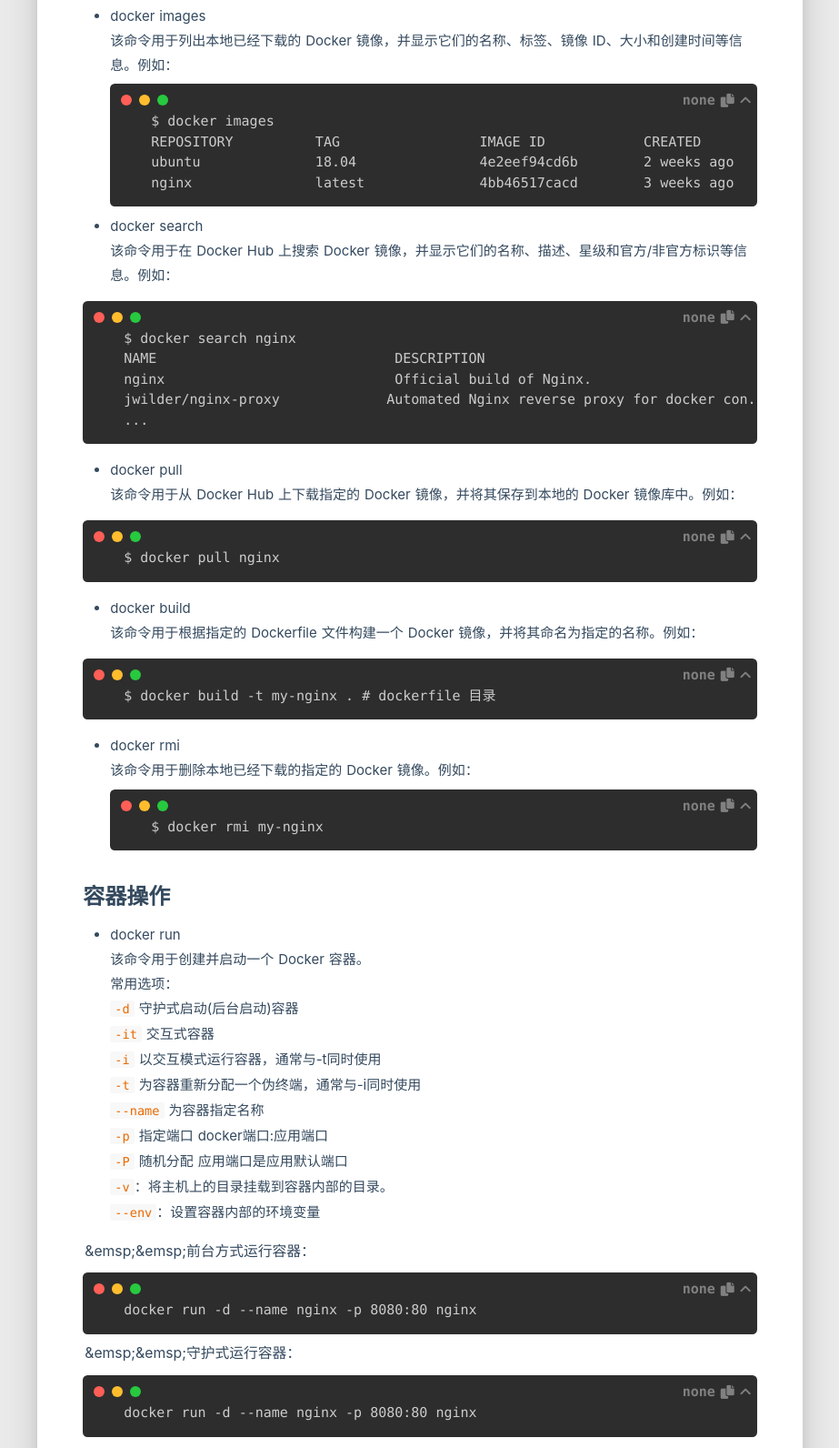
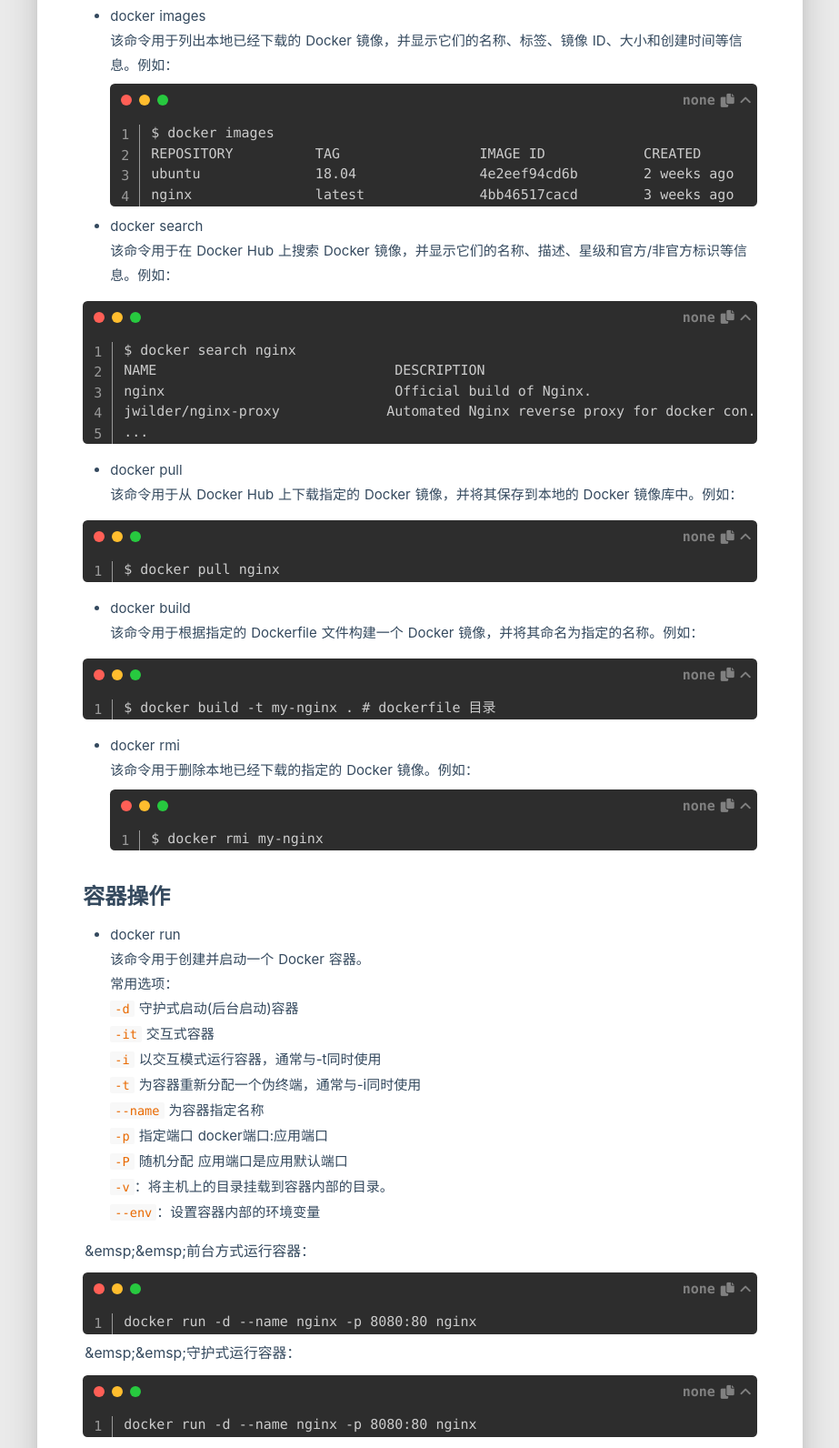
Before and after one commit to SKT-Faker819/.github.io, a plain HTML site: page 2023/06/18/Docker指南/index.html in a window 1280 px wide. Shown: the part 2360-3952 px from the top of the page at 91% size, without its empty margins (34-957 px from the left). Drawn offline with Linux system fonts and the light colour scheme; some packages are replaced by stand-ins of ours; no server answers; a script that the page names is missing.

Commit message:
Site updated: 2023-06-20 14:28:15

```diff
--- a/2023/06/18/Docker指南/index.html
+++ b/2023/06/18/Docker指南/index.html
@@ -437,46 +437,46 @@
 <p>&amp;emsp;&amp;emsp;&amp;emsp;&amp;emsp;4. 可重复性：Docker 容器可以通过 Dockerfile 和镜像的方式进行构建，使得应用程序可以在不同的环境中以相同的方式进行构建和部署，增强了应用程序的可重复性和可维护性。</p>
 <h3 id="Docker仓库"><a href="#Docker仓库" class="headerlink" title="Docker仓库"></a>Docker仓库</h3><p>&amp;emsp;&amp;emsp;&amp;emsp;&amp;emsp;Docker 仓库是一个用于存储、管理和分享 Docker 镜像的中央存储库。Docker 官方提供了一个公共仓库 Docker Hub，用户可以在 Docker Hub 上搜索、下载和分享 Docker 镜像。此外，用户也可以自己搭建 Docker 仓库，用于存储和管理自己的 Docker 镜像。</p>
 <h3 id="镜像操作："><a href="#镜像操作：" class="headerlink" title="镜像操作："></a>镜像操作：</h3><ul>
-<li>docker images<br>该命令用于列出本地已经下载的 Docker 镜像，并显示它们的名称、标签、镜像 ID、大小和创建时间等信息。例如：<pre class="language-none"><code class="language-none">$ docker images
+<li>docker images<br>该命令用于列出本地已经下载的 Docker 镜像，并显示它们的名称、标签、镜像 ID、大小和创建时间等信息。例如：<pre class="line-numbers language-none"><code class="language-none">$ docker images
 REPOSITORY          TAG                 IMAGE ID            CREATED             SIZE
 ubuntu              18.04               4e2eef94cd6b        2 weeks ago         63.2MB
-nginx               latest              4bb46517cacd        3 weeks ago         133MB</code></pre></li>
+nginx               latest              4bb46517cacd        3 weeks ago         133MB<span aria-hidden="true" class="line-numbers-rows"><span></span><span></span><span></span><span></span></span></code></pre></li>
 <li>docker search<br>该命令用于在 Docker Hub 上搜索 Docker 镜像，并显示它们的名称、描述、星级和官方&#x2F;非官方标识等信息。例如：</li>
 </ul>
-<pre class="language-none"><code class="language-none">$ docker search nginx
+<pre class="line-numbers language-none"><code class="language-none">$ docker search nginx
 NAME                             DESCRIPTION                                     STARS               OFFICIAL            AUTOMATED
 nginx                            Official build of Nginx.                        15199
 jwilder&#x2F;nginx-proxy             Automated Nginx reverse proxy for docker con...   1377
-...</code></pre>
+...<span aria-hidden="true" class="line-numbers-rows"><span></span><span></span><span></span><span></span><span></span></span></code></pre>
 
 <ul>
 <li>docker pull<br>该命令用于从 Docker Hub 上下载指定的 Docker 镜像，并将其保存到本地的 Docker 镜像库中。例如：</li>
 </ul>
-<pre class="language-none"><code class="language-none">$ docker pull nginx</code></pre>
+<pre class="line-numbers language-none"><code class="language-none">$ docker pull nginx<span aria-hidden="true" class="line-numbers-rows"><span></span></span></code></pre>
 
 <ul>
 <li>docker build<br>该命令用于根据指定的 Dockerfile 文件构建一个 Docker 镜像，并将其命名为指定的名称。例如：</li>
 </ul>
-<pre class="language-none"><code class="language-none">$ docker build -t my-nginx . # dockerfile 目录</code></pre>
+<pre class="line-numbers language-none"><code class="language-none">$ docker build -t my-nginx . # dockerfile 目录<span aria-hidden="true" class="line-numbers-rows"><span></span></span></code></pre>
 
 <ul>
-<li>docker rmi<br>该命令用于删除本地已经下载的指定的 Docker 镜像。例如：<pre class="language-none"><code class="language-none">$ docker rmi my-nginx</code></pre></li>
+<li>docker rmi<br>该命令用于删除本地已经下载的指定的 Docker 镜像。例如：<pre class="line-numbers language-none"><code class="language-none">$ docker rmi my-nginx<span aria-hidden="true" class="line-numbers-rows"><span></span></span></code></pre></li>
 </ul>
 <h3 id="容器操作"><a href="#容器操作" class="headerlink" title="容器操作"></a>容器操作</h3><ul>
 <li>docker run<br>该命令用于创建并启动一个 Docker 容器。<br>常用选项：<br> <code>-d</code> 守护式启动(后台启动)容器<br> <code>-it</code> 交互式容器<br> <code>-i</code> 以交互模式运行容器，通常与-t同时使用<br> <code>-t</code> 为容器重新分配一个伪终端，通常与-i同时使用<br> <code>--name</code> 为容器指定名称<br> <code>-p</code> 指定端口 docker端口:应用端口<br> <code>-P</code> 随机分配 应用端口是应用默认端口<br> <code>-v</code>：将主机上的目录挂载到容器内部的目录。<br> <code>--env</code>：设置容器内部的环境变量</li>
 </ul>
 <p>&amp;emsp;&amp;emsp;前台方式运行容器：</p>
-<pre class="language-none"><code class="language-none">docker run -d --name nginx -p 8080:80 nginx
-</code></pre>
+<pre class="line-numbers language-none"><code class="language-none">docker run -d --name nginx -p 8080:80 nginx
+<span aria-hidden="true" class="line-numbers-rows"><span></span></span></code></pre>
 <p>&amp;emsp;&amp;emsp;守护式运行容器：</p>
-<pre class="language-none"><code class="language-none">docker run -d --name nginx -p 8080:80 nginx
-</code></pre>
+<pre class="line-numbers language-none"><code class="language-none">docker run -d --name nginx -p 8080:80 nginx
+<span aria-hidden="true" class="line-numbers-rows"><span></span></span></code></pre>
 
 <ul>
 <li>docker ps<br>该命令用于查看docker运行进程,默认显示当前正在运行的<br> 常用选项:<br> <code>-a</code> 列出当前所有正在运行的容器+历史上运行过的<br> <code>-l</code>显示最近创建的容器<br> <code>-n</code> 显示最近n个创建的容器<br> <code>-q</code> 静默模式，只显示容器编号<br> <code>--no-trunc</code> 不截断输出 说明</li>
 </ul>
 <p>例如：</p>
-<pre class="language-none"><code class="language-none">docker ps -a</code></pre>
+<pre class="line-numbers language-none"><code class="language-none">docker ps -a<span aria-hidden="true" class="line-numbers-rows"><span></span></span></code></pre>
 <ul>
 <li><p>docker start<br>  该命令用于启动已存在的容器。例如:<br> <code>docker start nginx # 容器id或name</code></p>
 </li>
@@ -550,7 +550,7 @@ jwilder&#x2F;nginx-proxy             Automated Nginx reverse proxy for docker co
  </p>
 </li>
 <li><p>Dockerfile 体系结构</p>
- <pre class="language-none"><code class="language-none">FROM --基础镜像
+ <pre class="line-numbers language-none"><code class="language-none">FROM --基础镜像
 MAINTAINER --镜像维护者的姓名和邮箱
 RUN --容器构建时需要运行的命令
 EXPOSE --当前容器应用对外暴露的端口
@@ -563,7 +563,7 @@ COPY --类似ADD,拷贝文件和目录到镜像中。将从构建上下文目录
 VOLUME --容器数据卷,用于数据保存和持久化工作
 CMD --指定一个容器启动时要运行的命令。Dockerfile中可以有多个CMD指令。但只有最后一个生效,CMD会被docker run 之后的参数替换
 ENTRYPOINT --指定一个容器启动时要运行的命令。ENTPRPOINT的目的和CMD一样,都是在指定容器启动程序及参数
-ONBUILD --当构建一个被继承的Dockerfile时运行命令,父镜像在被字镜像继承后父镜像的onbuild被触发</code></pre>
+ONBUILD --当构建一个被继承的Dockerfile时运行命令,父镜像在被字镜像继承后父镜像的onbuild被触发<span aria-hidden="true" class="line-numbers-rows"><span></span><span></span><span></span><span></span><span></span><span></span><span></span><span></span><span></span><span></span><span></span><span></span><span></span><span></span></span></code></pre>
 
 
 </li>
@@ -571,7 +571,7 @@ ONBUILD --当构建一个被继承的Dockerfile时运行命令,父镜像在被
 </li>
 </ul>
 <p> 示例：</p>
-<pre class="language-none"><code class="language-none"># 指定基础镜像
+<pre class="line-numbers language-none"><code class="language-none"># 指定基础镜像
 FROM ubuntu:20.04
 
 # 设置工作目录
@@ -593,7 +593,7 @@ EXPOSE 80
 ENV APP_NAME myapp
 
 # 设置启动命令
-CMD [ &quot;nginx&quot;, &quot;-g&quot;, &quot;daemon off;&quot; ]</code></pre>
+CMD [ &quot;nginx&quot;, &quot;-g&quot;, &quot;daemon off;&quot; ]<span aria-hidden="true" class="line-numbers-rows"><span></span><span></span><span></span><span></span><span></span><span></span><span></span><span></span><span></span><span></span><span></span><span></span><span></span><span></span><span></span><span></span><span></span><span></span><span></span><span></span><span></span><span></span><span></span></span></code></pre>
 
 
             </div>
```
Also changed, not shown: search.xml (+1 -1 lines).
